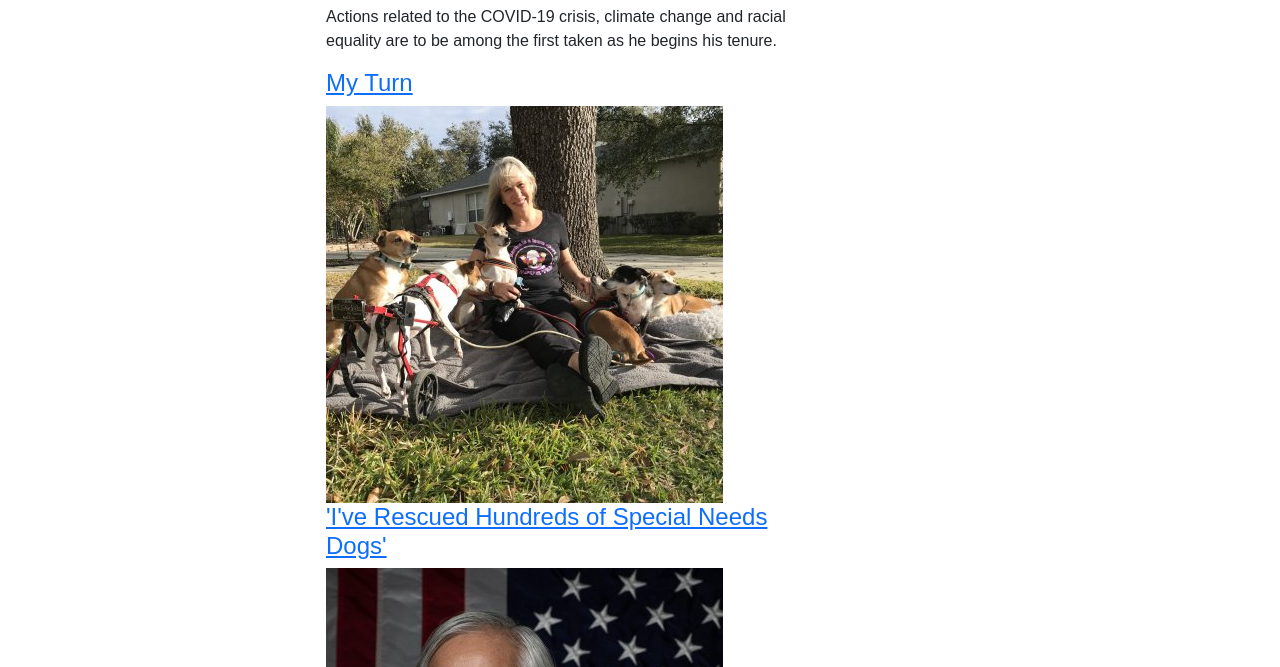
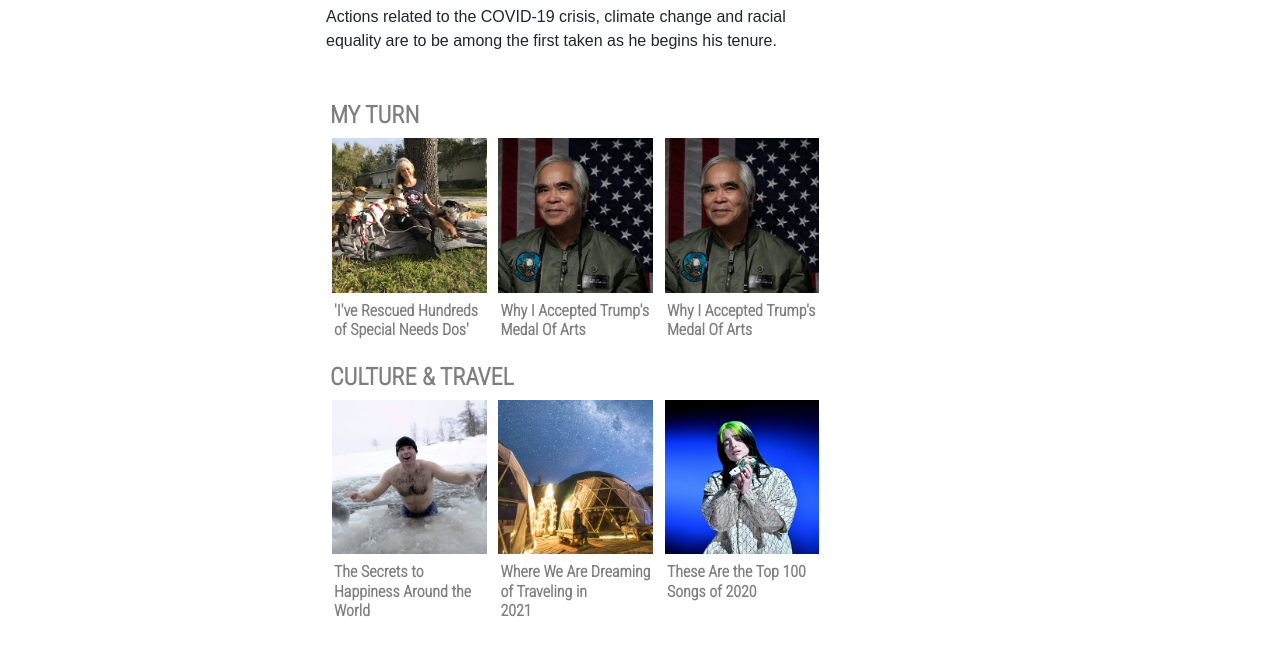
Before and after one commit to Abdona/NewsWeek-BS, a website: page index.html in a window 1280 px wide. Shown: the part 611-1278 px from the top of the page. Drawn offline with nearby package versions, Linux system fonts and the light colour scheme.

Commit message:
style culture section and my turn section for pc

```diff
--- a/Assests/scss/main.scss
+++ b/Assests/scss/main.scss
@@ -50,3 +50,7 @@ $border: 1px solid #dee2e6;
     width: 100%;
   }
 }
+
+.w-92 {
+  width: 93% !important;
+}
--- a/index.html
+++ b/index.html
@@ -140,7 +140,8 @@
       <article>
         <h4>TOP STORY
         </h4>
-        <div class=""><a href="#"><img class="img-fluid" src="Assests/Images/biden-speaks-delaware.jpg" alt="biden speaks"></a></div>
+        <div class=""><a href="#"><img class="img-fluid" src="Assests/Images/biden-speaks-delaware.jpg"
+              alt="biden speaks"></a></div>
         <div><a href="">
             <h4>Joe Biden's First Executive Actions Undo Many of Donald Trump's</h4>
           </a>
@@ -149,54 +150,61 @@
         </div>
       </article>
       <!--my turn-->
-      <section><a href="#">
-          <h4>My Turn</h4>
+      <div class="my-turn mt-5"> <a href="#" class="p-0 small text-black-50 roboto-font nav-link">
+          <h4 class="ms-1 fw-bolder">MY TURN</h4>
         </a>
+        <section class="d-flex text-center">
           <article>
-          <div><img src="Assests/Images/dogs-special-needs-rescue-rescue-dogs.jpg"
+            <div><img class="w-92" src="Assests/Images/dogs-special-needs-rescue-rescue-dogs.jpg"
                 alt="dogs-special-needs-rescue-rescue-dogs"></div>
-          <div><a href="">
-              <h4>'I've Rescued Hundreds of Special Needs Dogs'</h4>
+            <div class="p-2"><a class="p-0  text-start small text-black-50 roboto-font nav-link" href="#">
+                <h4 class="fw-bolder fs-6">'I've Rescued Hundreds of Special Needs Dos'</h4>
               </a></div>
           </article>
           <article>
-          <div><img src="Assests/Images/nick-ut-presidential-medal-freedom-photographer.jpg"
+            <div><img class="w-92" src="Assests/Images/nick-ut-presidential-medal-freedom-photographer.jpg"
                 alt="nick-ut-presidential-medal-freedom-photographer"></div>
-          <div><a href="">
-              <h4>Why I Accepted Trump's Medal Of Arts</h4>
+            <div class="p-2"><a class="p-0 text-start small text-black-50 roboto-font nav-link" href="#">
+                <h4 class="fw-bolder fs-6">Why I Accepted Trump's Medal Of Arts</h4>
               </a></div>
           </article>
           <article>
-          <div><img src="Assests/Images/nick-ut-presidential-medal-freedom-photographer.jpg"
+            <div><img class="w-92" src="Assests/Images/nick-ut-presidential-medal-freedom-photographer.jpg"
                 alt="nick-ut-presidential-medal-freedom-photographer"></div>
-          <div><a href="">
-              <h4>Why I Accepted Trump's Medal Of Arts</h4>
+            <div class="p-2"><a class="p-0 text-start small text-black-50 roboto-font nav-link" href="#">
+                <h4 class="fw-bolder fs-6">Why I Accepted Trump's Medal Of Arts</h4>
               </a></div>
           </article>
         </section>
+      </div>
       <!--culture and travel-->
-      <section><a href="#">
-          <h4>Culture and Travel</h4>
+            <div class="cult-travel mt-2"> <a href="#" class="p-0 small text-black-50 roboto-font nav-link">
+          <h4 class="ms-1 fw-bolder">CULTURE & TRAVEL</h4>
         </a>
+        <section class="d-flex text-center">
           <article>
-          <div><img src="Assests/Images/cul-map-happiness-finland.jpg" alt="curl in the ice"></div>
-          <div><a href="">
-              <h4>The Secrets to Happiness Around the World</h4>
+            <div><img class="w-92" src="Assests/Images/cul-map-happiness-finland.jpg"
+                alt="man in ice"></div>
+            <div class="p-2"><a class="p-0  text-start small text-black-50 roboto-font nav-link" href="#">
+                <h4 class="fw-bolder fs-6">The Secrets to Happiness Around the World</h4>
               </a></div>
           </article>
           <article>
-          <div><img src="Assests/Images/uncharted-eco-camp-patagonia.jpg" alt="camop"></div>
-          <div><a href="">
-              <h4>Where We Are Dreaming of Traveling in 2021</h4>
+            <div><img class="w-92" src="Assests/Images/uncharted-eco-camp-patagonia.jpg"
+                alt="camp"></div>
+            <div class="p-2"><a class="p-0 text-start small text-black-50 roboto-font nav-link" href="#">
+                <h4 class="fw-bolder fs-6">Where We Are Dreaming of Traveling in <br> 2021</h4>
               </a></div>
           </article>
           <article>
-          <div><img src="Assests/Images/top-100-songs-2020.jpg" alt="Billie Eilesh"></div>
-          <div><a href="">
-              <h4>These Are the Top 100 Songs of 2020</h4>
+            <div><img class="w-92" src="Assests/Images/top-100-songs-2020.jpg"
+                alt="Billie Eilish"></div>
+            <div class="p-2"><a class="p-0 text-start small text-black-50 roboto-font nav-link" href="#">
+                <h4 class="fw-bolder fs-6">These Are the Top 100 Songs of 2020</h4>
               </a></div>
           </article>
         </section>
+      </div>
     </section>
     <aside class="col-lg-4">Lorem ipsum dolor sit amet consectetur adipisicing elit. Iure quod corporis eius accusantium
       necessitatibus a.</aside>
```
Also changed, not shown: Assests/scss/main.css, 1 other file. Lines whose indentation alone changed are shown as unchanged.
